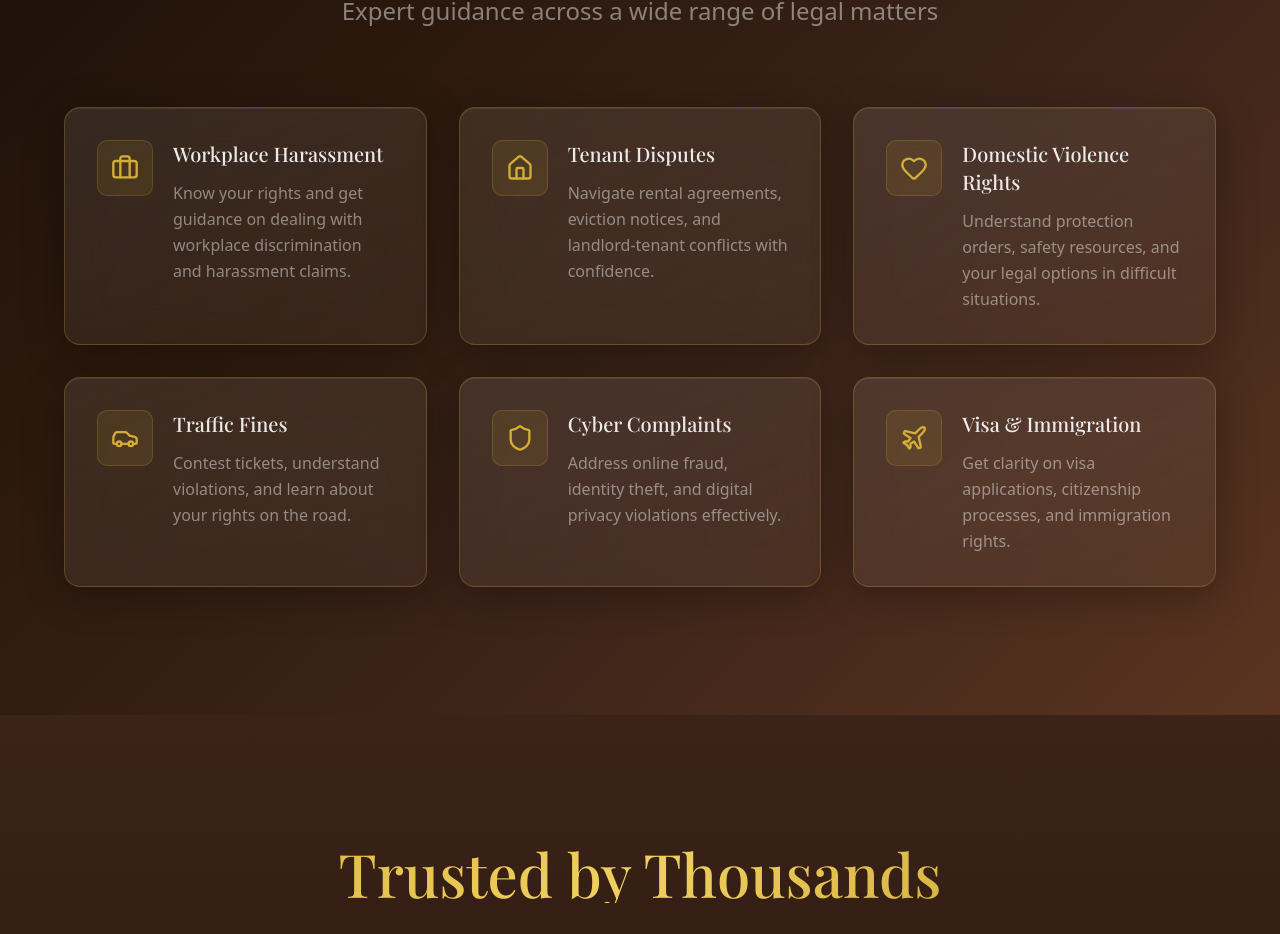
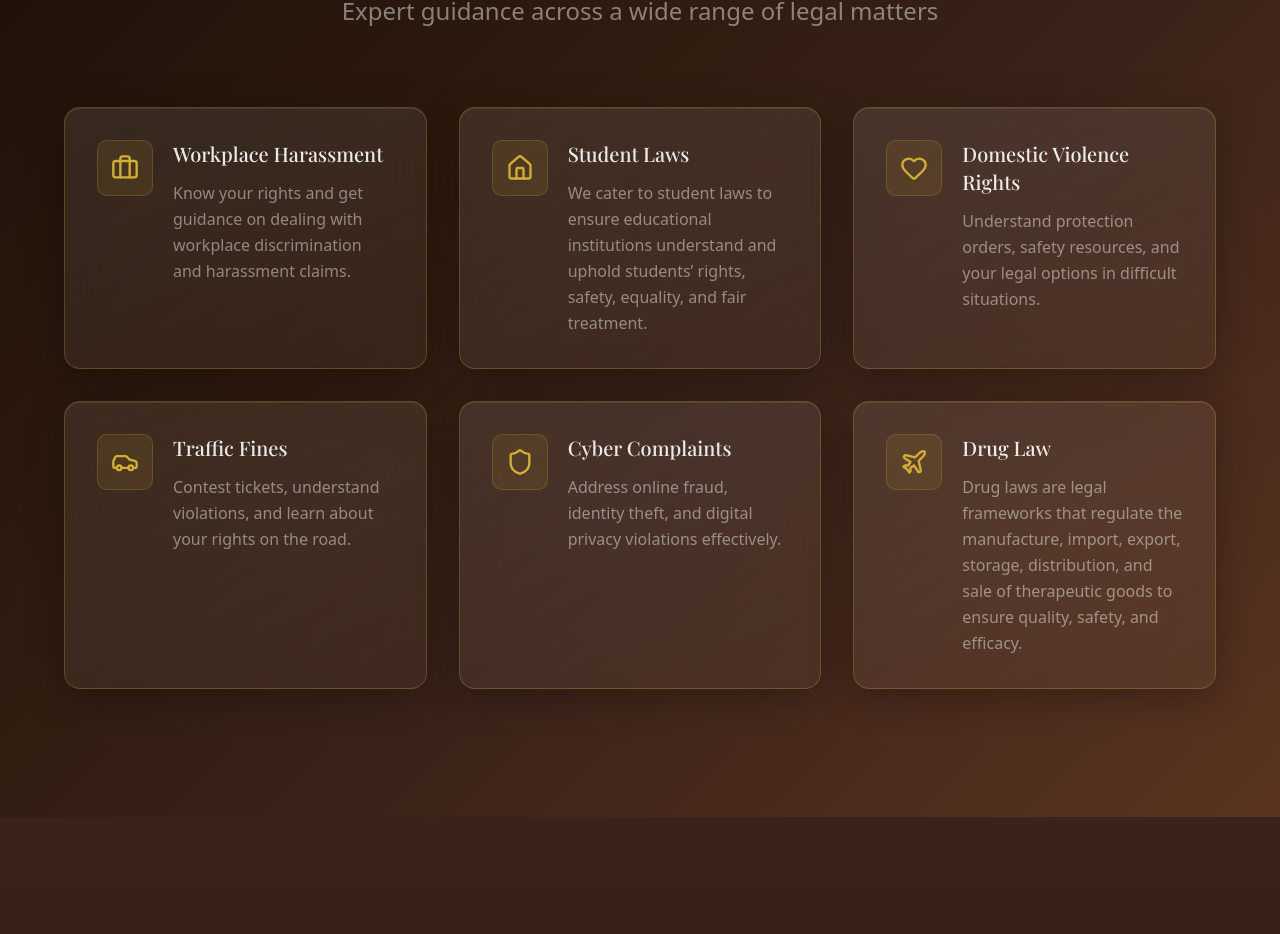
Before and after one commit to Muhammad-Ibrahim4034/LexiConnect-Frontend, a React (Vite) app: page / in a window 1280 px wide. Shown: the part 2857-3791 px from the top of the page. Built offline with nearby package versions, Linux system fonts and the light colour scheme.

Commit message:
frontend fixed 4

```diff
--- a/src/components/landing/UseCasesSection.tsx
+++ b/src/components/landing/UseCasesSection.tsx
@@ -8,8 +8,8 @@ const useCases = [
   },
   {
     icon: Home,
-    title: 'Tenant Disputes',
-    description: 'Navigate rental agreements, eviction notices, and landlord-tenant conflicts with confidence.'
+    title: 'Student Laws',
+    description: 'We cater to student laws to ensure educational institutions understand and uphold students’ rights, safety, equality, and fair treatment.'
   },
   {
     icon: Heart,
@@ -28,8 +28,8 @@ const useCases = [
   },
   {
     icon: Plane,
-    title: 'Visa & Immigration',
-    description: 'Get clarity on visa applications, citizenship processes, and immigration rights.'
+    title: 'Drug Law',
+    description: 'Drug laws are legal frameworks that regulate the manufacture, import, export, storage, distribution, and sale of therapeutic goods to ensure quality, safety, and efficacy.'
   }
 ];
 
--- a/src/pages/DashboardPage.tsx
+++ b/src/pages/DashboardPage.tsx
@@ -317,7 +317,7 @@ export function DashboardPage() {
             </p>
             <div className="flex flex-wrap gap-4">
               {[
-                { label: 'Domestic Violence', number: '1099' },
+                { label: 'Ambulance', number: '115' },
                 { label: 'Police Emergency', number: '15' },
                 { label: 'Legal Aid', number: '0800-12345' },
               ].map((item, i) => (
```
